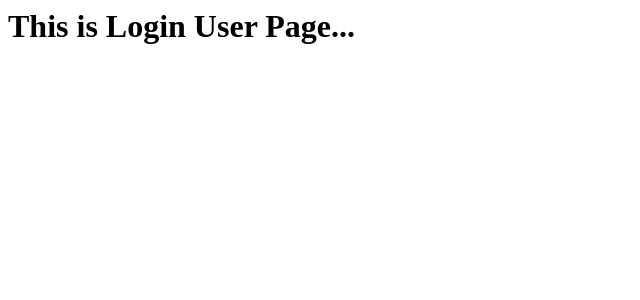
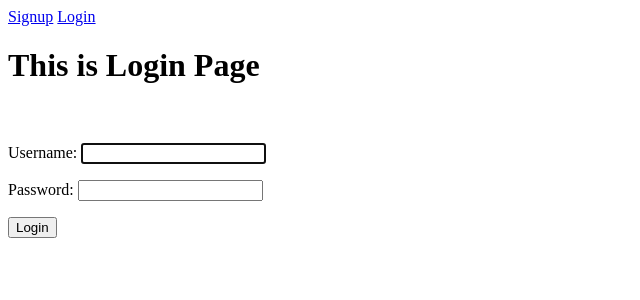
Before and after one commit to abdullah5naveed/Authentication_Module_Test01, a Django app: page /login/ in a window 1280 px wide. Shown: the top 300 px of the page, without its empty margins (0-640 px from the left). Run offline with Django 3.2, Linux system fonts and the light colour scheme.

Commit message:
login function added

```diff
--- a/auth_mod/templates/auth_mod/base.html
+++ b/auth_mod/templates/auth_mod/base.html
@@ -11,7 +11,7 @@ login as: {{ user.username }}
 {% else %}
 
 <a href="{% url 'signupuser' %}">Signup</a>
-<a href="#">Login</a>
+<a href="{% url 'loginuser' %}">Login</a>
 
 {% endif %}
 
--- a/auth_mod/templates/auth_mod/login.html
+++ /dev/null
@@ -1 +0,0 @@
-<h1>This is Login User Page...</h1>
--- /dev/null
+++ b/auth_mod/templates/auth_mod/loginuser.html
@@ -0,0 +1,21 @@
+{% extends 'auth_mod/base.html' %}
+
+{% block content %}
+
+<h1>This is Login Page</h1>
+
+<br>
+<h3>{{error}}</h3>
+
+<form method="POST">
+
+    {% csrf_token %}
+    {{loginform.as_p}}
+    <button type="submit">Login</button>
+
+</form>
+
+
+
+
+{% endblock %}
--- a/auth_mod/views.py
+++ b/auth_mod/views.py
@@ -1,7 +1,7 @@
 from django.shortcuts import render, redirect
-from django.contrib.auth.forms import UserCreationForm
+from django.contrib.auth.forms import UserCreationForm, AuthenticationForm
 from django.contrib.auth.models import User
-from django.contrib.auth import login, logout
+from django.contrib.auth import login, logout, authenticate
 from django.db import IntegrityError
 
 # Create your views here.
@@ -14,7 +14,7 @@ def home(request):
 def signupuser(request):
     if request.method == 'GET':
         signupData =  {'signupform':UserCreationForm}
-        return render(request, 'auth_mod/signup.html', signupData)
+        return render(request, 'auth_mod/signupuser.html', signupData)
     else:
         if request.POST['password1'] == request.POST['password2']:
             try:
@@ -25,15 +25,24 @@ def signupuser(request):
 
             except IntegrityError:
                 signupData =  {'signupform':UserCreationForm, 'error': "User Name Must be unique."}
-                return render(request, 'auth_mod/signup.html', signupData)
+                return render(request, 'auth_mod/signupuser.html', signupData)
         else:
             signupData =  {'signupform':UserCreationForm, 'error': "Password didn't match"}
-            return render(request, 'auth_mod/signup.html', signupData)
+            return render(request, 'auth_mod/signupuser.html', signupData)
 
 
 def loginuser(request):
-    return render(request, 'auth_mod/login.html')
-
+    if request.method == 'GET':
+        loginuserData = {'loginform':AuthenticationForm}
+        return render(request, 'auth_mod/loginuser.html', loginuserData)
+    else:
+        user = authenticate(request, username=request.POST['username'], password=request.POST['password'])
+        if user is None:
+            loginuserData = {'loginform':authenticate, 'error':"Username or password is wrong..."}
+            return render(request, 'auth_mod/loginuser.html', loginuserData)
+        else:
+            login(request, user)
+            return redirect('home')
 
 
 
```
Also changed, not shown: auth_mod/templates/auth_mod/signupuser.html (renamed from auth_mod/templates/auth_mod/signup.html), db.sqlite3.
